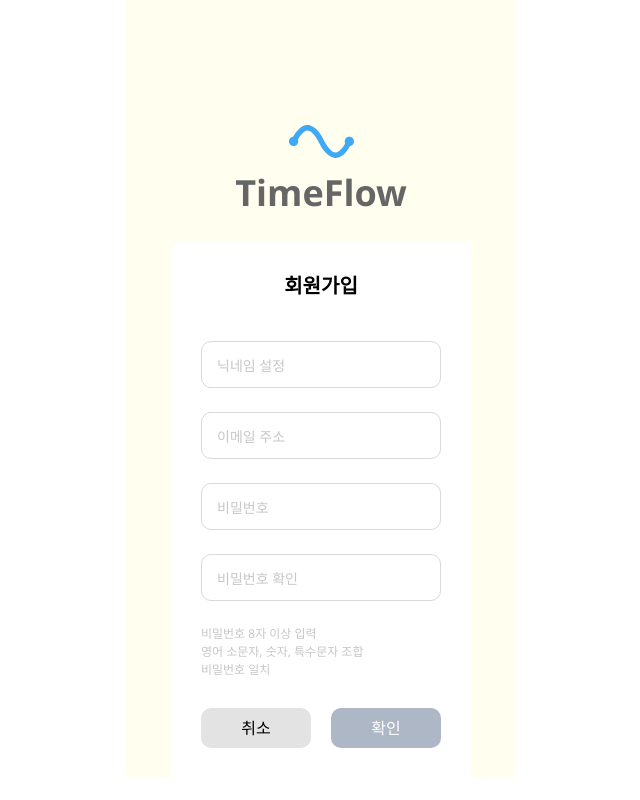
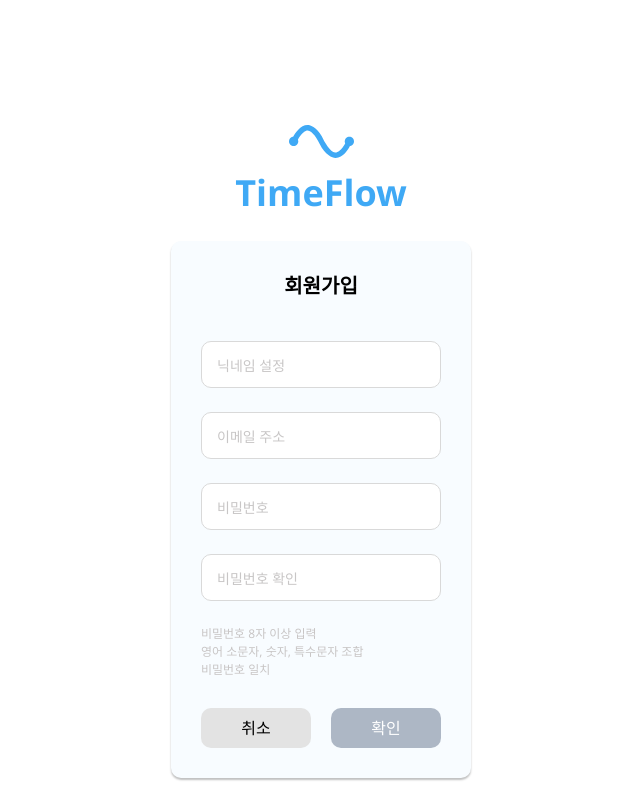
Before and after one commit to gustn1029/team-scheduler, a React (Vite) app: page /signup in a window 1280 px wide. Shown: the whole page, without its empty margins (319-959 px from the left). Built offline with nearby package versions, Linux system fonts and the light colour scheme; no server answers; a web font is replaced by a local one.

Commit message:
signup UI 수정

```diff
--- a/src/components/pages/SignUp/signup.module.scss
+++ b/src/components/pages/SignUp/signup.module.scss
@@ -1,6 +1,5 @@
 main {
   width: 100%;
-  background-color: #fffeef;
 }
 .logoContainer {
   display: flex;
@@ -13,7 +12,7 @@ main {
 .h1 {
   font-weight: 800;
   font-size: 36px;
-  color: #666666;
+  color: #3fa9f5;
   display: flex;
   justify-content: center;
   margin-bottom: 21px;
@@ -23,8 +22,9 @@ main {
   justify-content: center;
   max-width: 300px;
   margin: 0 auto;
-  border-radius: 10px 0px 0px 0px;
-  background-color: #ffffff;
+  border-radius: 10px;
+  background-color: #f8fcff;
+  box-shadow: 0px 2px 2px 0px #00000040;
   .formGroup {
     h2 {
       text-align: center;
```
